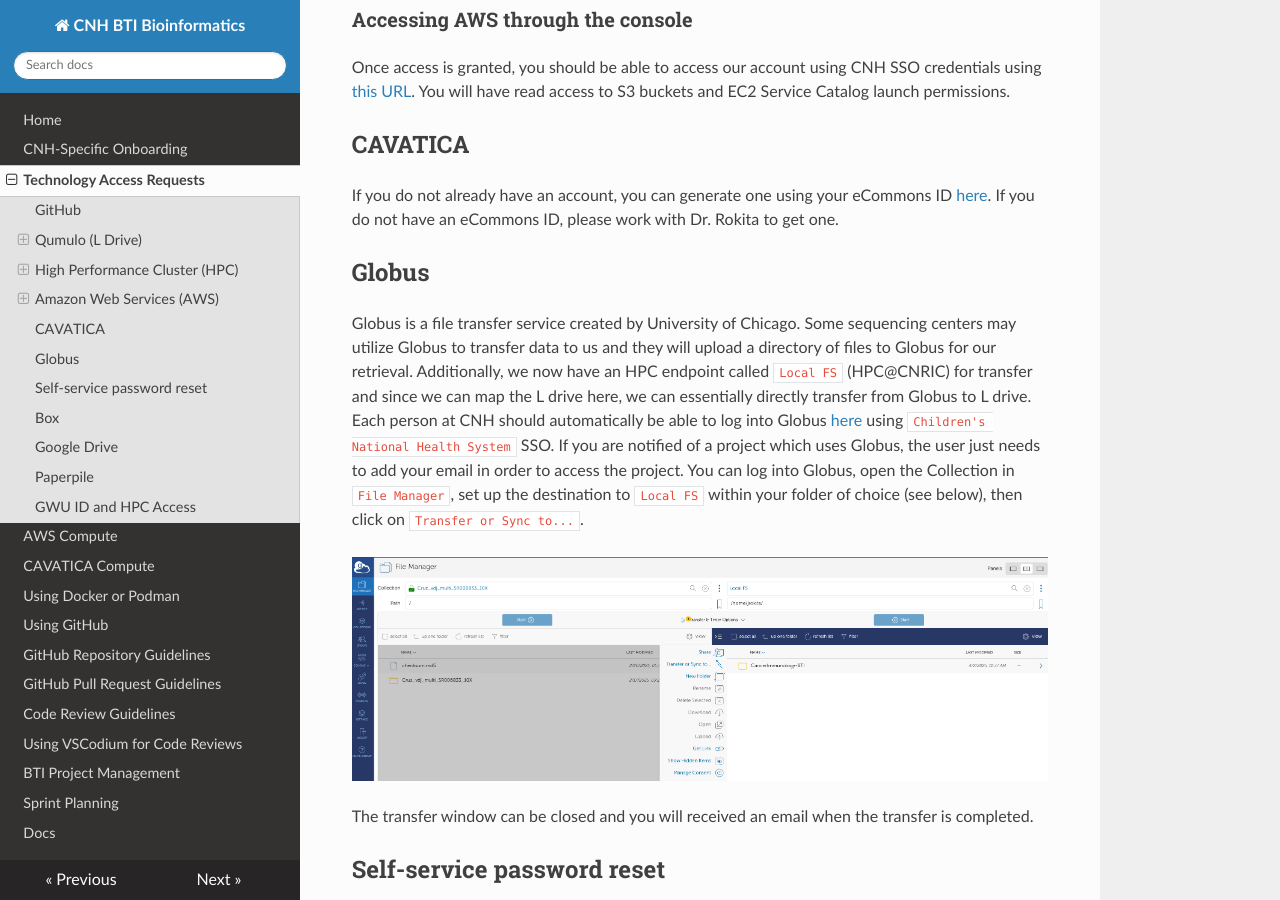
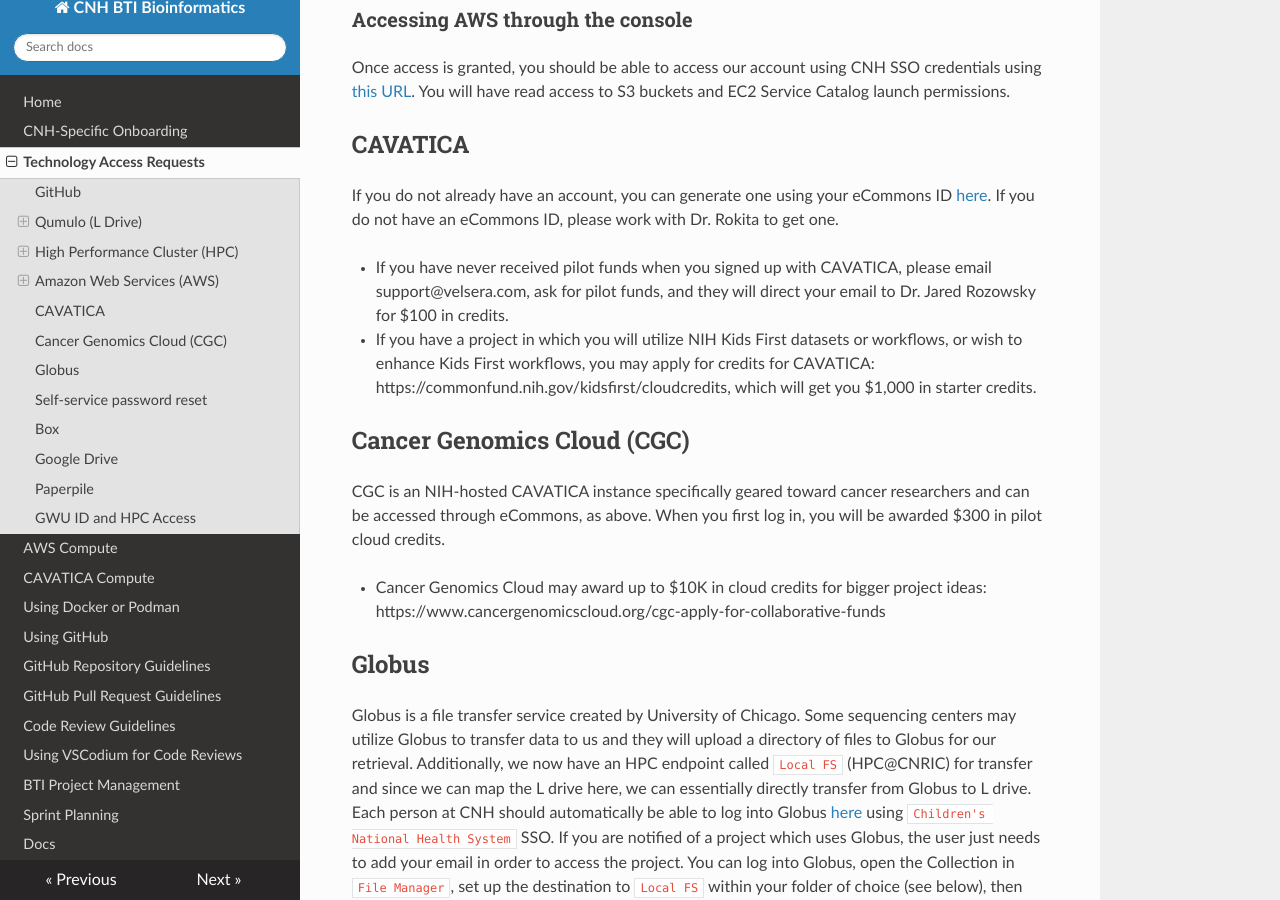
Before and after one commit to childrens-bti/bti-bfx-docs, an MkDocs documentation site: the page built from docs/access.md, in a window 1280 px wide and 900 px high, scrolled down 2362 px. Built offline with MkDocs 1.6.1, drawn with Linux system fonts in a browser that asks for light colours; nearby versions of some CDN libraries.

Commit message:
add pilot credits info

```diff
--- a/docs/access.md
+++ b/docs/access.md
@@ -103,7 +103,18 @@
 
 ## CAVATICA
 
-If you do not already have an account, you can generate one using your eCommons ID [here](https://cavatica.sbgenomics.com/). If you do not have an eCommons ID, please work with Dr. Rokita to get one.
+If you do not already have an account, you can generate one using your eCommons ID [here](https://cavatica.sbgenomics.com/).
+If you do not have an eCommons ID, please work with Dr. Rokita to get one.
+
+- If you have never received pilot funds when you signed up with CAVATICA, please email support@velsera.com, ask for pilot funds, and they will direct your email to Dr. Jared Rozowsky for $100 in credits.
+- If you have a project in which you will utilize NIH Kids First datasets or workflows, or wish to enhance Kids First workflows, you may apply for credits for CAVATICA: https://commonfund.nih.gov/kidsfirst/cloudcredits, which will get you $1,000 in starter credits.
+
+## Cancer Genomics Cloud (CGC)
+
+CGC is an NIH-hosted CAVATICA instance specifically geared toward cancer researchers and can be accessed through eCommons, as above.
+When you first log in, you will be awarded $300 in pilot cloud credits.
+
+- Cancer Genomics Cloud may award up to $10K in cloud credits for bigger project ideas: https://www.cancergenomicscloud.org/cgc-apply-for-collaborative-funds
 
 ## Globus
 
```
